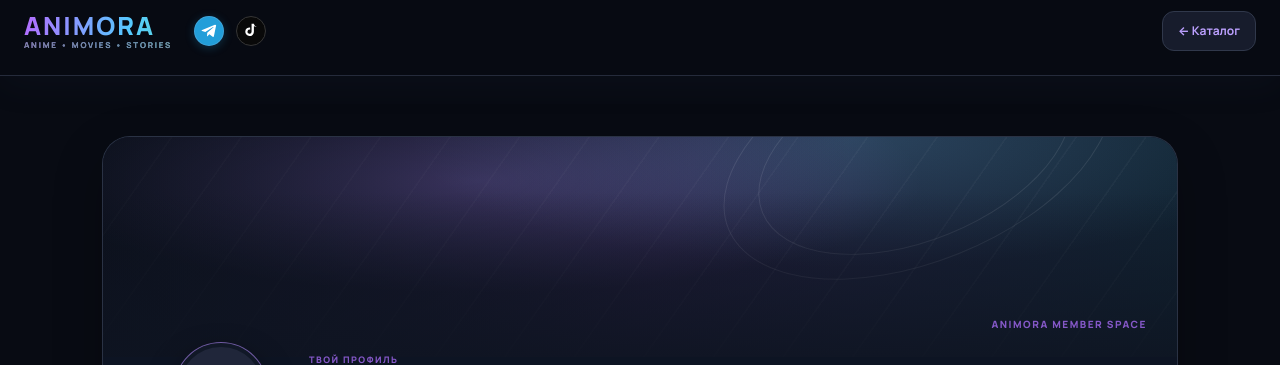
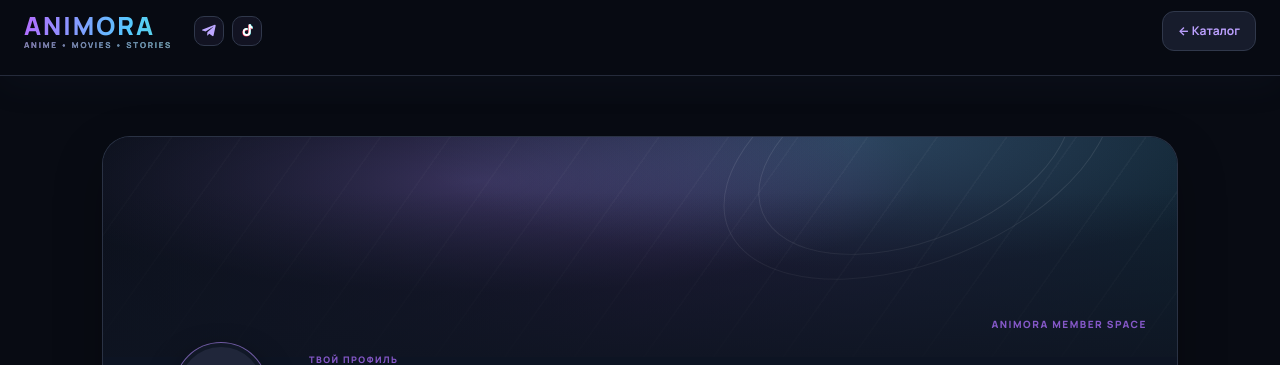
Before and after one commit to mitsu198/animora, a Flask app: page /profile in a window 1280 px wide. Shown: the top 365 px of the page. Run offline with Flask 3, Linux system fonts and the light colour scheme; the visitor is signed in with stand-in values (Sample User, id 1).

Commit message:
Match profile social icons exactly to homepage styling

```diff
--- a/templates/profile.html
+++ b/templates/profile.html
@@ -478,11 +478,11 @@ body,.profile-page,.profile-container,.profile-content,.profile-tabs,.status-lis
 .profile-header-topline{width:min(100% - 48px,1640px)!important;min-height:62px!important;margin:0 auto!important;padding:0!important;display:flex!important;align-items:center!important;justify-content:space-between!important;gap:18px!important;box-sizing:border-box!important}
 .profile-site-header .brand-row{display:flex!important;align-items:center!important;gap:18px!important;min-width:0!important}
 .profile-site-header .logo{display:inline-block!important;font-family:'Manrope',Inter,ui-sans-serif,system-ui,-apple-system,"Segoe UI",sans-serif!important;font-size:25px!important;line-height:1.1!important;font-weight:850!important;letter-spacing:2px!important;color:transparent!important;background:linear-gradient(100deg,#a978ff 0%,#55c9ff 100%)!important;background-clip:text!important;-webkit-background-clip:text!important;-webkit-text-fill-color:transparent!important;text-shadow:none!important;white-space:nowrap!important}
-.profile-site-header .brand-socials{display:flex!important;align-items:center!important;gap:12px!important}
-.profile-site-header .brand-socials a{width:30px!important;height:30px!important;display:inline-flex!important;align-items:center!important;justify-content:center!important;flex:0 0 30px!important;border-radius:50%!important;text-decoration:none!important;margin:0!important}
-.profile-site-header .brand-socials a:first-child{background:#229ed9!important;color:#fff!important;box-shadow:0 2px 10px #229ed944!important}
-.profile-site-header .brand-socials a:last-child{background:#090909!important;color:#fff!important;border:1px solid #363636!important}
-.profile-site-header .brand-socials svg{width:17px!important;height:17px!important;fill:currentColor!important}
+.profile-site-header .brand-socials{display:flex!important;align-items:center!important;gap:8px!important;margin-left:4px!important}
+.profile-site-header .brand-socials a{width:30px!important;height:30px!important;display:inline-flex!important;align-items:center!important;justify-content:center!important;flex:0 0 30px!important;border:1px solid #30384b!important;border-radius:10px!important;background:rgba(167,139,250,.07)!important;color:#bda7ff!important;text-decoration:none!important;margin:0!important;box-shadow:none!important;transition:transform .18s,background .18s,border-color .18s!important}
+.profile-site-header .brand-socials a:hover{transform:translateY(-2px)!important;background:rgba(167,139,250,.16)!important;border-color:rgba(167,139,250,.55)!important}
+.profile-site-header .brand-socials svg{width:15px!important;height:15px!important;fill:currentColor!important}
+@media(max-width:680px){.profile-site-header .brand-socials{gap:5px!important;margin-left:0!important}.profile-site-header .brand-socials a{width:27px!important;height:27px!important;flex-basis:27px!important}}
 .profile-site-header .profile-back-catalog{display:inline-flex!important;align-items:center!important;justify-content:center!important;padding:10px 15px!important;border-radius:12px!important;background:#171c2c!important;border:1px solid #30384b!important;color:#bca0ff!important;text-decoration:none!important;font-size:12px!important;font-weight:700!important;white-space:nowrap!important}
 @media(max-width:520px){.profile-header-topline{width:calc(100% - 28px)!important;min-height:58px!important}.profile-site-header .logo{font-size:20px!important;letter-spacing:1.5px!important}.profile-site-header .brand-row{gap:10px!important}.profile-site-header .brand-socials{gap:7px!important}.profile-site-header .brand-socials a{width:28px!important;height:28px!important;flex-basis:28px!important}.profile-site-header .profile-back-catalog{padding:8px 10px!important;font-size:11px!important}}
 </style>
@@ -495,8 +495,8 @@ body,.profile-page,.profile-container,.profile-content,.profile-tabs,.status-lis
     <div class="brand-row">
       <a class="logo" href="/" style="text-decoration:none">ANIMORA</a>
       <div class="brand-socials" aria-label="Социальные сети ANIMORA">
-        <a href="https://t.me/AnimoraOfficial" target="_blank" rel="noopener noreferrer" aria-label="Telegram" title="Telegram"><svg viewBox="0 0 24 24" aria-hidden="true"><path d="M21.4 4.6 18.2 20c-.2 1.1-.8 1.4-1.7.9l-4.7-3.5-2.3 2.2c-.3.3-.5.5-1 .5l.3-4.8 8.8-8c.4-.3-.1-.5-.6-.2L6.1 14.1l-4.6-1.4c-1-.3-1-1 .2-1.5L19.6 4c.8-.3 1.5.2 1.8.6Z"/></svg></a>
-        <a href="https://www.tiktok.com/@mitsukix42?_r=1&_t=ZG-9B2qSGC8Dcv" target="_blank" rel="noopener noreferrer" aria-label="TikTok" title="TikTok"><svg viewBox="0 0 24 24" aria-hidden="true"><path d="M19.6 7.2a6.7 6.7 0 0 1-4.2-1.5v8.1a6.1 6.1 0 1 1-5.3-6.1v3.3a2.9 2.9 0 1 0 2 2.8V2.5h3.3c.3 2.2 1.9 4 4.2 4.4v.3Z"/></svg></a>
+        <a href="https://t.me/AnimoraOfficial" target="_blank" rel="noopener noreferrer" aria-label="Telegram" title="Telegram"><svg viewBox="0 0 24 24" width="17" height="17" aria-hidden="true" focusable="false"><path fill="currentColor" d="M21.8 4.6 18.5 20c-.25 1.1-.9 1.35-1.82.84l-5.03-3.7-2.43 2.34c-.27.27-.5.5-1.02.5l.36-5.12 9.32-8.42c.4-.36-.09-.56-.62-.2L5.73 13.6.76 12.05c-1.08-.34-1.1-1.08.23-1.58L20.4 2.9c.9-.33 1.69.22 1.4 1.7Z"/></svg></a>
+        <a href="https://www.tiktok.com/@mitsukix42?_r=1&_t=ZG-9B2qSGC8Dcv" target="_blank" rel="noopener noreferrer" aria-label="TikTok" title="TikTok"><svg viewBox="0 0 24 24" width="17" height="17" aria-hidden="true" focusable="false"><path fill="#25F4EE" d="M15.5 3h3.1c.2 1.7 1.2 3.1 3 3.8v3.2a8.2 8.2 0 0 1-3-1v6.3a6.3 6.3 0 1 1-6.3-6.3c.4 0 .8 0 1.2.1v3.3a3.2 3.2 0 1 0 1.9 2.9V3z" transform="translate(-1 -1)"/><path fill="#FE2C55" d="M14.3 2h3.1c.2 1.7 1.2 3.1 3 3.8v3.2a8.2 8.2 0 0 1-3-1v6.3a6.3 6.3 0 1 1-6.3-6.3c.4 0 .8 0 1.2.1v3.3a3.2 3.2 0 1 0 1.9 2.9V2z" transform="translate(-1 1)"/><path fill="#fff" d="M14.9 2h3.1c.2 1.7 1.2 3.1 3 3.8v3.2a8.2 8.2 0 0 1-3-1v6.3a6.3 6.3 0 1 1-6.3-6.3c.4 0 .8 0 1.2.1v3.3a3.2 3.2 0 1 0 1.9 2.9V2z" transform="translate(-1 0)"/></svg></a>
       </div>
     </div>
     <a class="profile-back-catalog" href="/">← Каталог</a>
```
